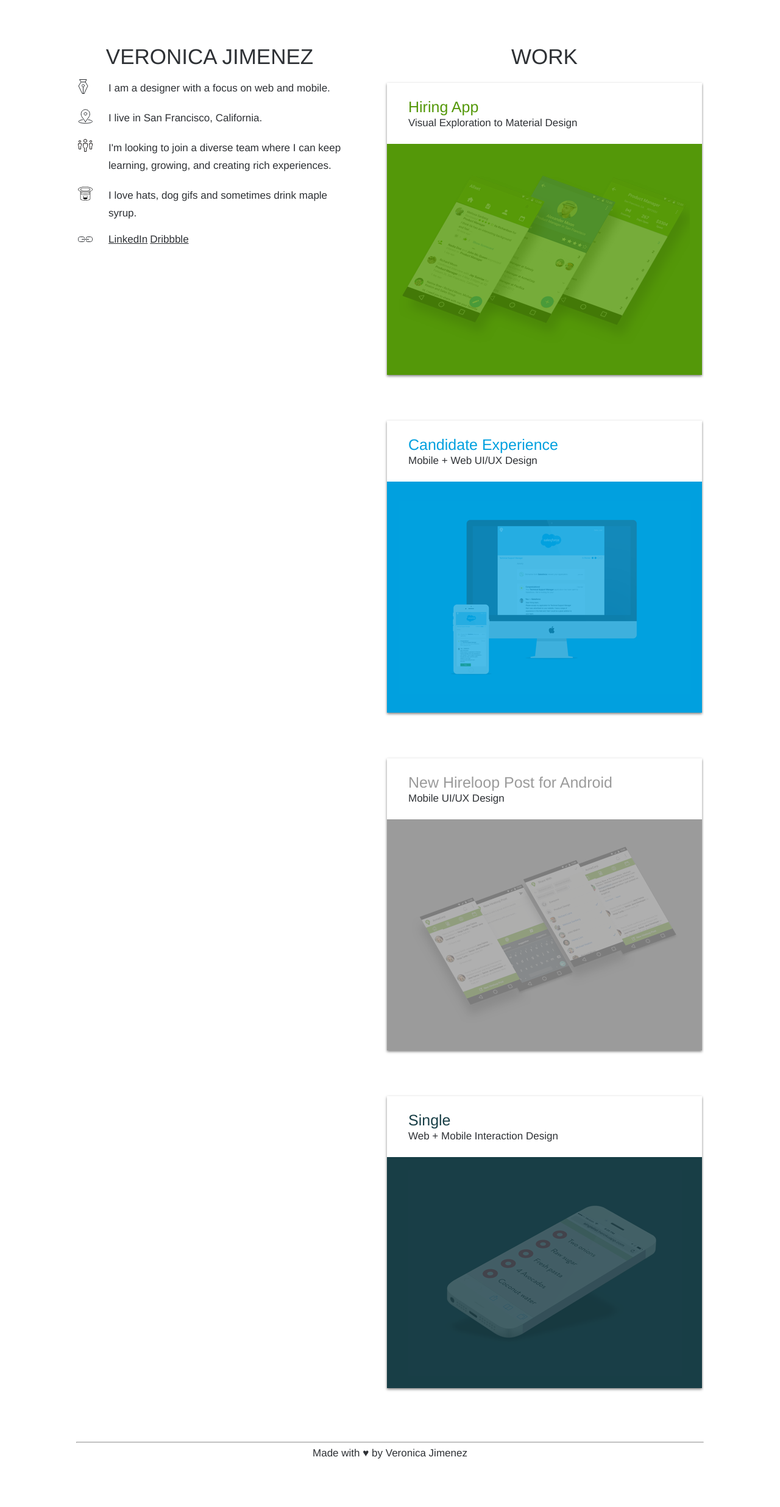
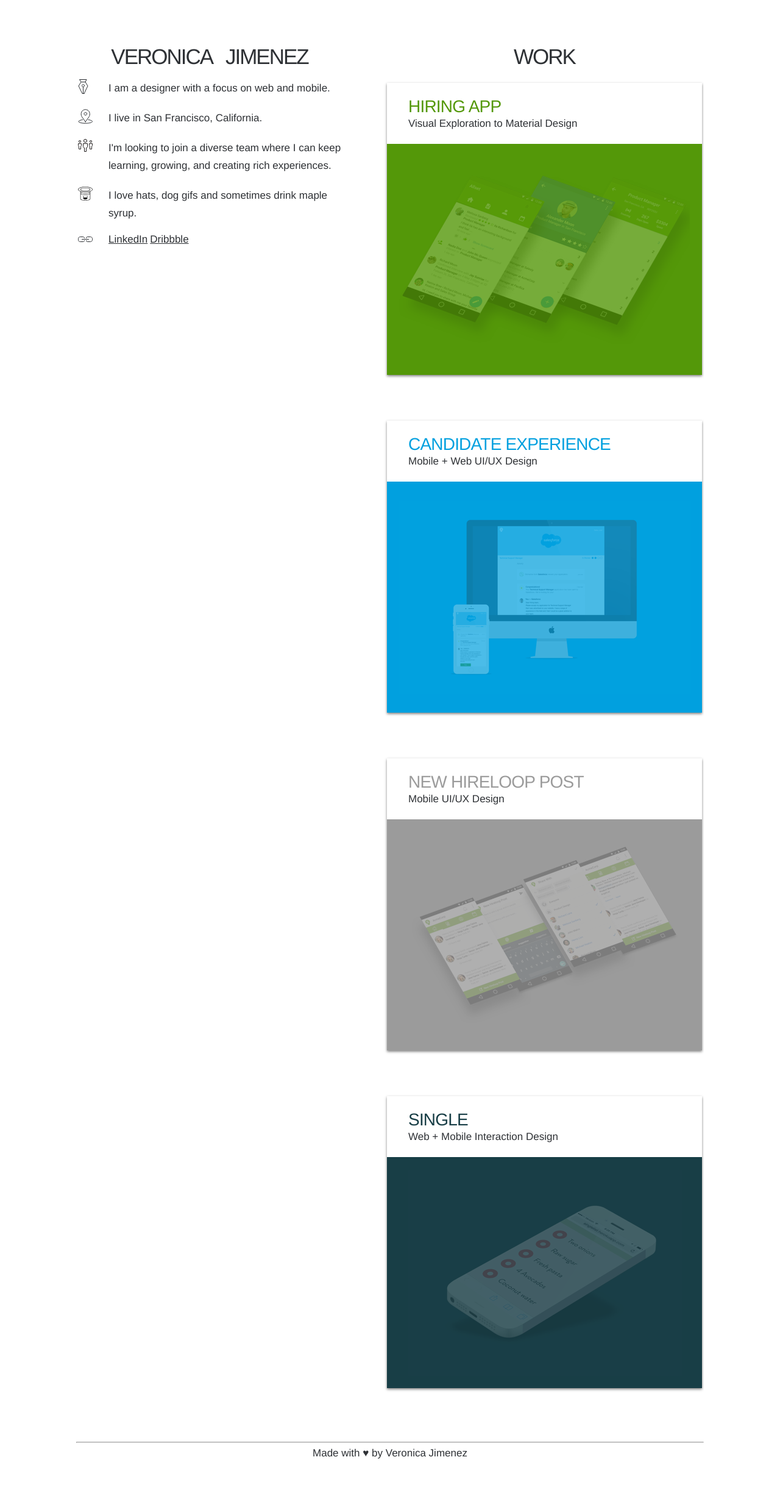
Before and after one commit to vnikajimenez/vnikajimenez.github.com, a Jekyll site: the page built from index.html, in a window 1280 px wide. Shown: the whole page at 61% size. Built offline with Jekyll 4.4.1, drawn with Linux system fonts in a browser that asks for light colours; nearby versions of some CDN libraries.

Commit message:
type changes

```diff
--- a/_sass/_main.scss
+++ b/_sass/_main.scss
@@ -16,8 +16,9 @@ h1 {
 
 h2 {
 	font-family: $highlight-font;
-	font-size: 25px;
-	font-weight: normal;
+	font-size: 28px;
+	font-weight: 100;
+	letter-spacing: -.8;
 }
 
 h3 {
@@ -54,6 +55,8 @@ a:hover{
 		font-size: 35px;
 		font-weight: 100;
 		text-align: center;
+		word-spacing: 15px;
+		letter-spacing: -2px;
 	}
 
 	.left-column {
@@ -125,6 +128,8 @@ a:hover{
 
 			h2 {
 				margin-bottom: 5px;
+				font-weight: 100;
+				letter-spacing:-.8px;
 			}
 		}
 
--- a/_sass/_portfolio.scss
+++ b/_sass/_portfolio.scss
@@ -12,7 +12,7 @@
   }
 
   p {
-    line-height: 26px;
+    line-height: 28px;
   }
 
   .left-column {
@@ -45,6 +45,7 @@
       margin-top: 50px;
       .previous-next {
         float: left;
+        word-spacing: 10px;
       }
       .home {
         float: right;
--- a/index.html
+++ b/index.html
@@ -35,7 +35,7 @@ layout: default
         <div class="portfolio-piece hiring-material">
           <div class="header">
             <div class="vertical-align">
-              <h2>Hiring App</h2>
+              <h2>HIRING APP</h2>
               <p>Visual Exploration to Material Design</p>
             </div>
           </div>
@@ -47,7 +47,7 @@ layout: default
         <div class="portfolio-piece candidate-experience">
           <div class="header">
             <div class="vertical-align">
-              <h2>Candidate Experience</h2>
+              <h2>CANDIDATE EXPERIENCE</h2>
               <p>Mobile + Web UI/UX Design</p>
             </div>
           </div>
@@ -59,7 +59,7 @@ layout: default
         <div class="portfolio-piece publisher">
           <div class="header">
             <div class="vertical-align">
-              <h2>New Hireloop Post for Android</h2>
+              <h2>NEW HIRELOOP POST</h2>
               <p>Mobile UI/UX Design</p>
             </div>
           </div>
@@ -71,7 +71,7 @@ layout: default
         <div class="portfolio-piece single">
           <div class="header">
             <div class="vertical-align">
-              <h2>Single</h2>
+              <h2>SINGLE</h2>
               <p>Web + Mobile Interaction Design</p>
             </div>
           </div>
```
Also changed, not shown: hiring-material.html (+2 -2 lines), 3 other files.
